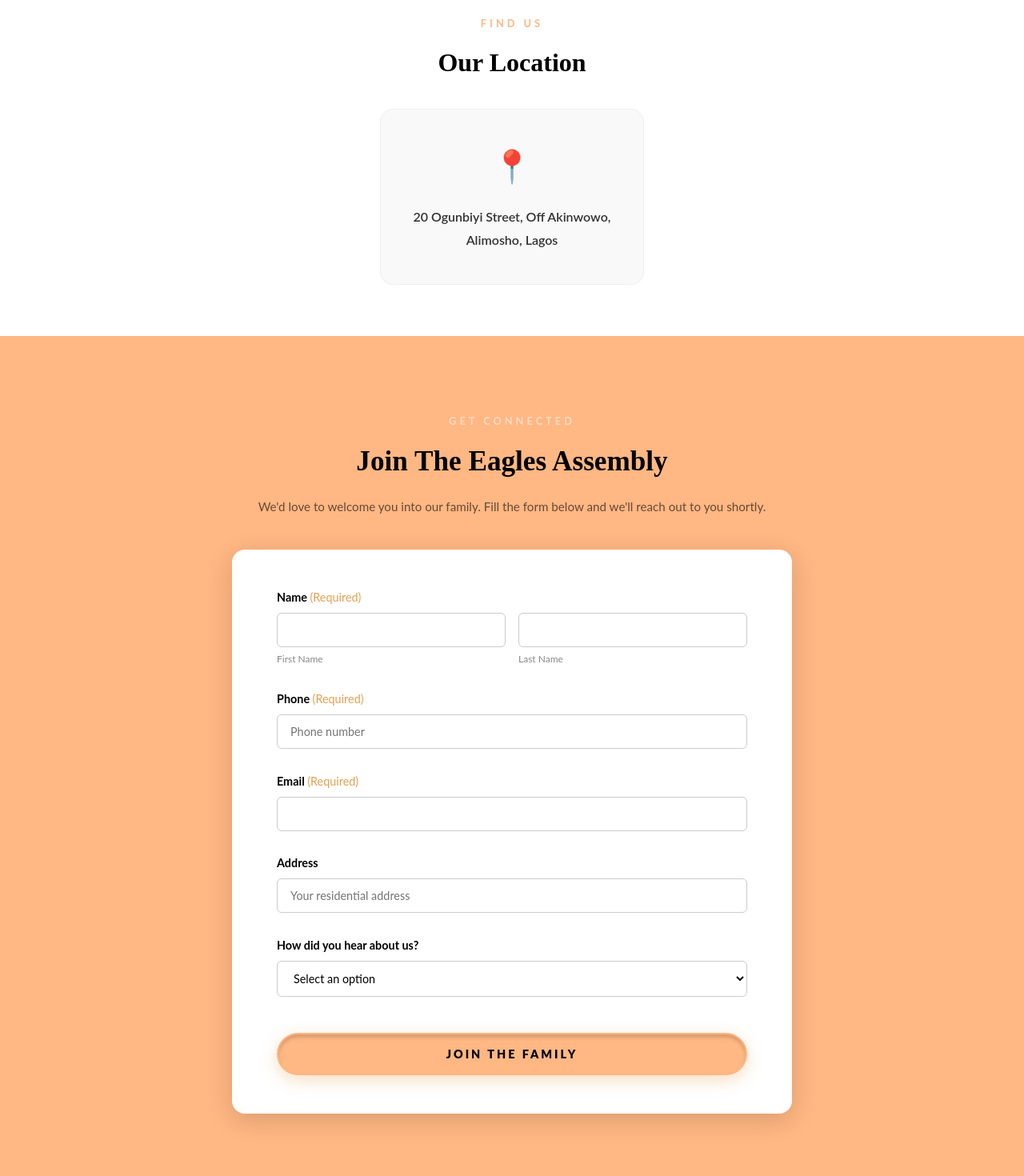
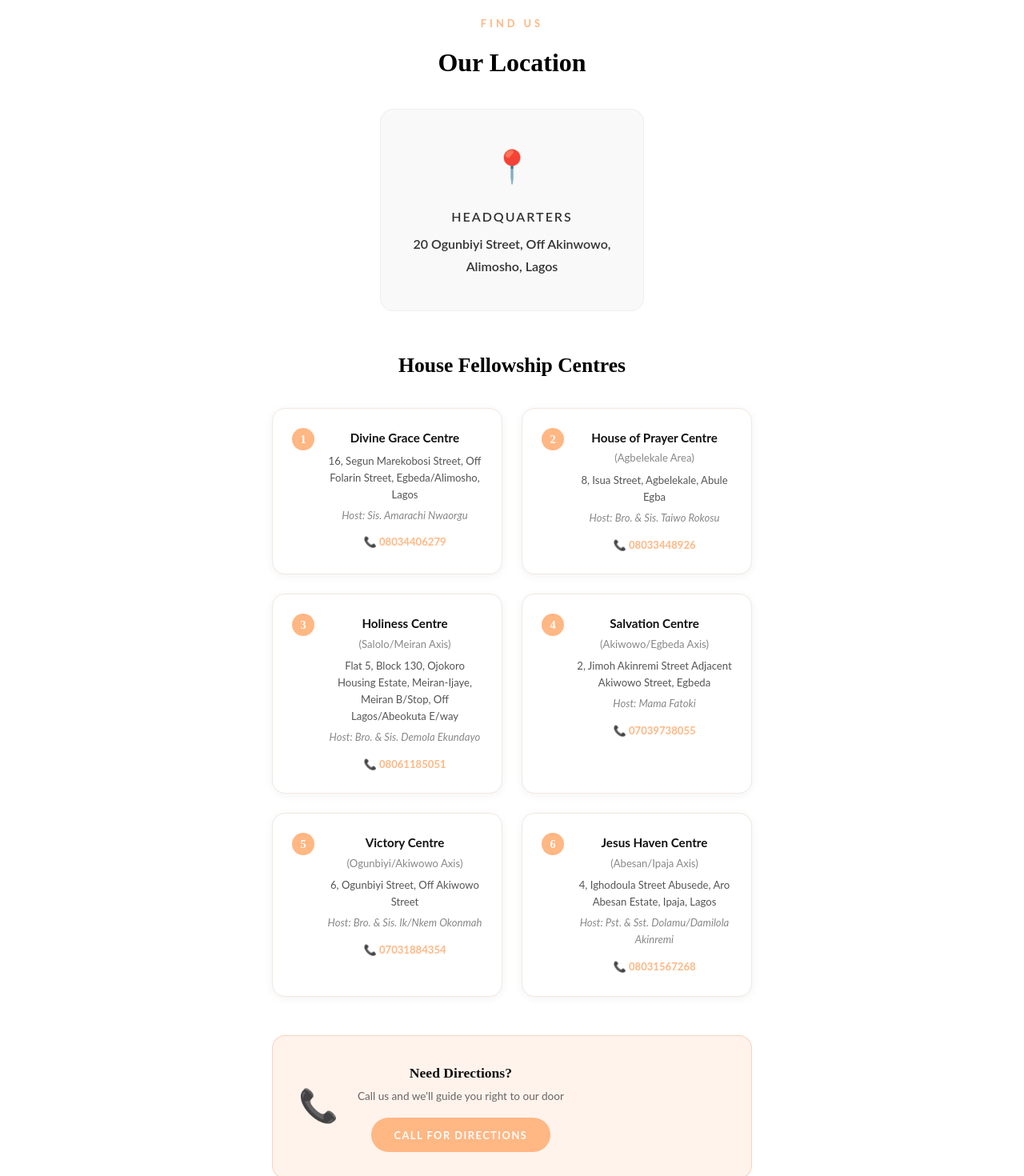
Before and after one commit to Oyegoke-chima/eagles-assembly, a React (Vite) app: page /about in a window 1280 px wide. Shown: the part 2360-3830 px from the top of the page at 80% size. Built offline with nearby package versions, Linux system fonts and the light colour scheme.

Commit message:
add house fellowship centres and call for directions to about page

```diff
--- a/src/index.css
+++ b/src/index.css
@@ -1620,7 +1620,7 @@ html {
    NEW MEMBER FORM
 =========================== */
 .new-member-section {
-  background: #FFB783;
+  background: #000000;
   padding: 6rem 2rem;
 }
 
@@ -1644,14 +1644,14 @@ html {
   font-family: 'Kalnia', serif;
   font-size: clamp(1.5rem, 3vw, 2.2rem);
   font-weight: 700;
-  color: #000000;
+  color: #ffffff;
   margin-bottom: 1rem;
 }
 
 .new-member-subtitle {
   font-family: 'Lato', sans-serif;
   font-size: 0.95rem;
-  color: rgba(0, 0, 0, 0.6);
+  color: rgba(255, 255, 255, 0.6);
   margin-bottom: 2.5rem;
   line-height: 1.7;
 }
@@ -1835,3 +1835,157 @@ html {
   margin: 0 auto;
   text-align: center;
 }
+
+/* ===========================
+   MAIN ADDRESS TAG
+=========================== */
+.main-address {
+  margin-bottom: 3rem;
+}
+
+.address-main-tag {
+  font-family: 'Lato', sans-serif;
+  font-size: 0.7rem;
+  font-weight: 700;
+  letter-spacing: 2px;
+  color: #E8845A;
+  margin-bottom: 0.3rem;
+}
+
+/* ===========================
+   FELLOWSHIP CENTRES
+=========================== */
+.fellowship-heading {
+  font-family: 'Kalnia', serif;
+  font-size: clamp(1.2rem, 2.5vw, 1.6rem);
+  font-weight: 700;
+  color: #000;
+  text-align: center;
+  margin-bottom: 2rem;
+}
+
+.fellowship-grid {
+  display: grid;
+  grid-template-columns: repeat(auto-fit, minmax(280px, 1fr));
+  gap: 1.5rem;
+  margin-bottom: 3rem;
+}
+
+.fellowship-card {
+  background: #ffffff;
+  border: 1px solid #f0e8e0;
+  border-radius: 16px;
+  padding: 1.5rem;
+  display: flex;
+  gap: 1rem;
+  align-items: flex-start;
+  box-shadow: 0 2px 12px rgba(0,0,0,0.05);
+}
+
+.fellowship-number {
+  background: #FFB783;
+  color: #fff;
+  font-family: 'Kalnia', serif;
+  font-weight: 700;
+  font-size: 0.9rem;
+  width: 28px;
+  height: 28px;
+  border-radius: 50%;
+  display: flex;
+  align-items: center;
+  justify-content: center;
+  flex-shrink: 0;
+}
+
+.fellowship-info h4 {
+  font-family: 'Lato', sans-serif;
+  font-size: 0.95rem;
+  font-weight: 700;
+  color: #111;
+  margin-bottom: 0.4rem;
+}
+
+.fellowship-axis {
+  font-weight: 400;
+  font-size: 0.82rem;
+  color: #888;
+}
+
+.fellowship-info p {
+  font-family: 'Lato', sans-serif;
+  font-size: 0.82rem;
+  color: #555;
+  line-height: 1.6;
+  margin-bottom: 0.3rem;
+}
+
+.fellowship-host {
+  font-style: italic;
+  color: #888 !important;
+}
+
+.fellowship-call {
+  display: inline-block;
+  margin-top: 0.5rem;
+  font-family: 'Lato', sans-serif;
+  font-size: 0.82rem;
+  font-weight: 700;
+  color: #FFB783;
+  text-decoration: none;
+}
+
+.fellowship-call:hover {
+  text-decoration: underline;
+}
+
+/* ===========================
+   CALL FOR DIRECTIONS
+=========================== */
+.address-call-card {
+  display: flex;
+  align-items: center;
+  gap: 1.5rem;
+  background: #FFF3EC;
+  border: 1px solid rgba(232, 132, 90, 0.3);
+  border-radius: 16px;
+  padding: 2rem;
+  margin-top: 1rem;
+}
+
+.address-call-card span {
+  font-size: 2.5rem;
+  flex-shrink: 0;
+}
+
+.address-call-title {
+  font-family: 'Kalnia', serif;
+  font-size: 1.1rem;
+  font-weight: 700;
+  color: #111;
+  margin-bottom: 0.3rem;
+}
+
+.address-call-sub {
+  font-family: 'Lato', sans-serif;
+  font-size: 0.85rem;
+  color: #666;
+  margin-bottom: 1rem;
+}
+
+.address-call-btn {
+  display: inline-block;
+  background: #FFB783;
+  color: #fff;
+  font-family: 'Lato', sans-serif;
+  font-size: 0.8rem;
+  font-weight: 700;
+  letter-spacing: 1.5px;
+  padding: 0.7rem 1.8rem;
+  border-radius: 30px;
+  text-decoration: none;
+  transition: background 0.3s ease;
+}
+
+.address-call-btn:hover {
+  background: #d4693e;
+}
--- a/src/pages/About.jsx
+++ b/src/pages/About.jsx
@@ -117,38 +117,120 @@ function About() {
             <div className="service-box">
               <span className="service-box-icon">🌅</span>
               <h4>Sunday Service</h4>
-              <p>Sunday School  — 8:00 AM - 9:00 AM</p>
-              <p>Sunday Glorious Service — 9:00 AM</p>
-              <p>Communion Service 1st Sundays — 5:30pm </p>
+              <p>Sunday School  — 8:00 AM - 9:00 AM.</p>
+              <p>Sunday Glorious Service — 9:00 AM.</p>
+              <p>Communion Service 1st Sundays — 5:30 PM. </p>
             </div>
             <div className="service-box">
               <span className="service-box-icon">📖</span>
               <h4>Midweek Service</h4>
-              <p>Digging Deep (Every Tuesday) — 6:30 PM</p>
-              <p>Faith Clinic (Every Thursday) —  6:30 PM</p>
+              <p>Digging Deep (Every Tuesday) — 6:30 PM.</p>
+              <p>Faith Clinic (Every Thursday) —  6:30 PM.</p>
             </div>
             <div className="service-box">
               <span className="service-box-icon">✨</span>
               <h4>SPECIAL SERVICES</h4>
-              <p>Monthly Vigil (Every 2nd Fridays) — 11:00 PM</p>
-              <p>Revival Services (2nd & Last Wednesdays) — 6:00 PM - 8:00 PM</p>
+              <p>Monthly Vigil (Every 2nd Fridays) — 11:00 PM.</p>
+              <p>Revival Services (2nd & Last Wednesdays) — 6:00 PM - 8:00 PM.</p>
               <p>Annual Revival Month</p>
             </div>
           </div>
         </div>
       </section>
       {/* ADDRESS */}
+      {/* ADDRESS */}
 <section className="address-section">
   <div className="address-container">
     <p className="address-label">FIND US</p>
     <h2 className="address-title">Our Location</h2>
-          <div className="address-card">
+
+    {/* MAIN LOCATION */}
+    <div className="address-card main-address">
       <span className="address-icon">📍</span>
+      <p className="address-main-tag">HEADQUARTERS</p>
       <p>20 Ogunbiyi Street, Off Akinwowo,</p>
       <p>Alimosho, Lagos</p>
     </div>
+
+    {/* HOUSE FELLOWSHIP CENTRES */}
+    <h3 className="fellowship-heading">House Fellowship Centres</h3>
+    <div className="fellowship-grid">
+
+      <div className="fellowship-card">
+        <span className="fellowship-number">1</span>
+        <div className="fellowship-info">
+          <h4>Divine Grace Centre</h4>
+          <p>16, Segun Marekobosi Street, Off Folarin Street, Egbeda/Alimosho, Lagos</p>
+          <p className="fellowship-host">Host: Sis. Amarachi Nwaorgu</p>
+          <a href="tel:08034406279" className="fellowship-call">📞 08034406279</a>
+        </div>
+      </div>
+
+      <div className="fellowship-card">
+        <span className="fellowship-number">2</span>
+        <div className="fellowship-info">
+          <h4>House of Prayer Centre <span className="fellowship-axis">(Agbelekale Area)</span></h4>
+          <p>8, Isua Street, Agbelekale, Abule Egba</p>
+          <p className="fellowship-host">Host: Bro. & Sis. Taiwo Rokosu</p>
+          <a href="tel:08033448926" className="fellowship-call">📞 08033448926</a>
+        </div>
+      </div>
+
+      <div className="fellowship-card">
+        <span className="fellowship-number">3</span>
+        <div className="fellowship-info">
+          <h4>Holiness Centre <span className="fellowship-axis">(Salolo/Meiran Axis)</span></h4>
+          <p>Flat 5, Block 130, Ojokoro Housing Estate, Meiran-Ijaye, Meiran B/Stop, Off Lagos/Abeokuta E/way</p>
+          <p className="fellowship-host">Host: Bro. & Sis. Demola Ekundayo</p>
+          <a href="tel:08061185051" className="fellowship-call">📞 08061185051</a>
+        </div>
+      </div>
+
+      <div className="fellowship-card">
+        <span className="fellowship-number">4</span>
+        <div className="fellowship-info">
+          <h4>Salvation Centre <span className="fellowship-axis">(Akiwowo/Egbeda Axis)</span></h4>
+          <p>2, Jimoh Akinremi Street Adjacent Akiwowo Street, Egbeda</p>
+          <p className="fellowship-host">Host: Mama Fatoki</p>
+          <a href="tel:07039738055" className="fellowship-call">📞 07039738055</a>
+        </div>
+      </div>
+
+      <div className="fellowship-card">
+        <span className="fellowship-number">5</span>
+        <div className="fellowship-info">
+          <h4>Victory Centre <span className="fellowship-axis">(Ogunbiyi/Akiwowo Axis)</span></h4>
+          <p>6, Ogunbiyi Street, Off Akiwowo Street</p>
+          <p className="fellowship-host">Host: Bro. & Sis. Ik/Nkem Okonmah</p>
+          <a href="tel:07031884354" className="fellowship-call">📞 07031884354</a>
+        </div>
+      </div>
+
+      <div className="fellowship-card">
+        <span className="fellowship-number">6</span>
+        <div className="fellowship-info">
+          <h4>Jesus Haven Centre <span className="fellowship-axis">(Abesan/Ipaja Axis)</span></h4>
+          <p>4, Ighodoula Street Abusede, Aro Abesan Estate, Ipaja, Lagos</p>
+          <p className="fellowship-host">Host: Pst. & Sst. Dolamu/Damilola Akinremi</p>
+          <a href="tel:08031567268" className="fellowship-call">📞 08031567268</a>
+        </div>
+      </div>
+
+    </div>
+
+    {/* CALL FOR DIRECTIONS */}
+    <div className="address-call-card">
+      <span>📞</span>
+      <div>
+        <p className="address-call-title">Need Directions?</p>
+        <p className="address-call-sub">Call us and we'll guide you right to our door</p>
+        <a href="tel:08033448926" className="address-call-btn">CALL FOR DIRECTIONS</a>
+      </div>
+    </div>
+
   </div>
 </section>
+
 
       {/* NEW MEMBER FORM */}
       <section className="new-member-section" id="join">
```
Lines whose indentation alone changed are shown as unchanged.
